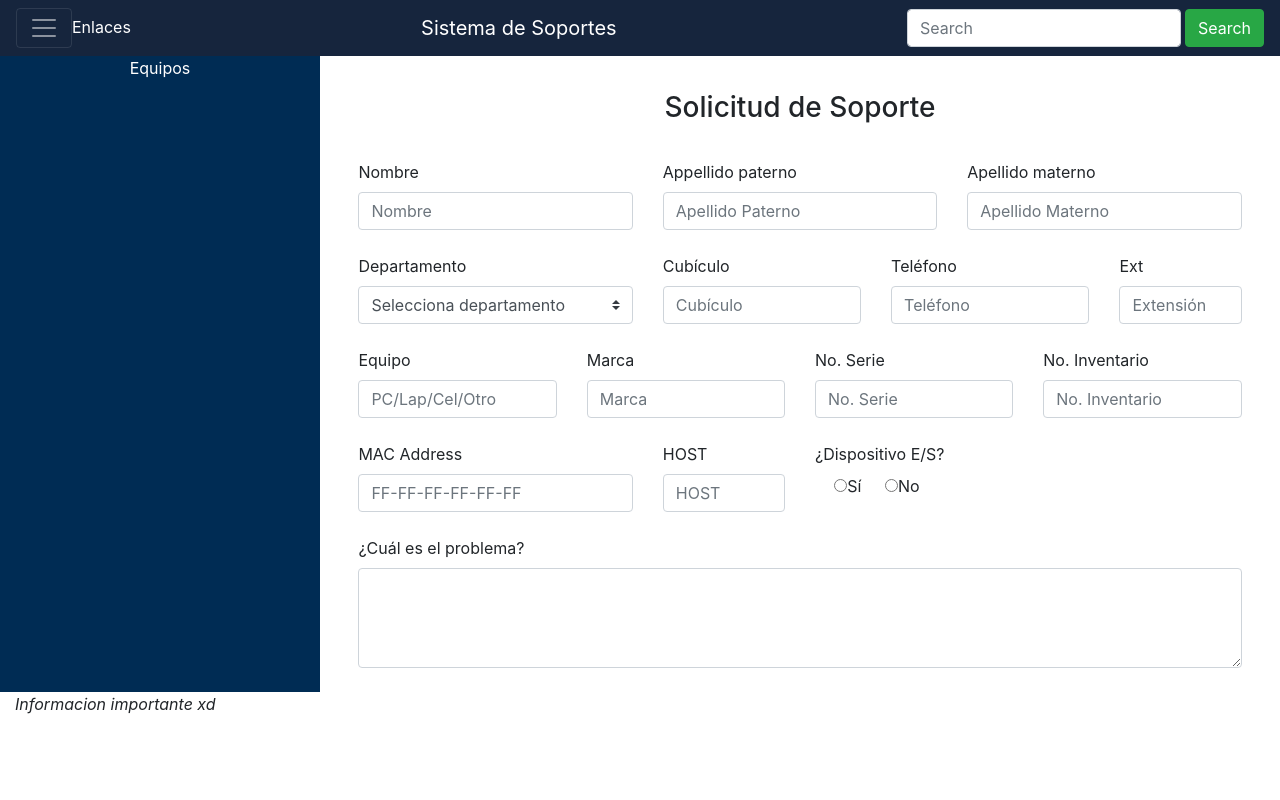
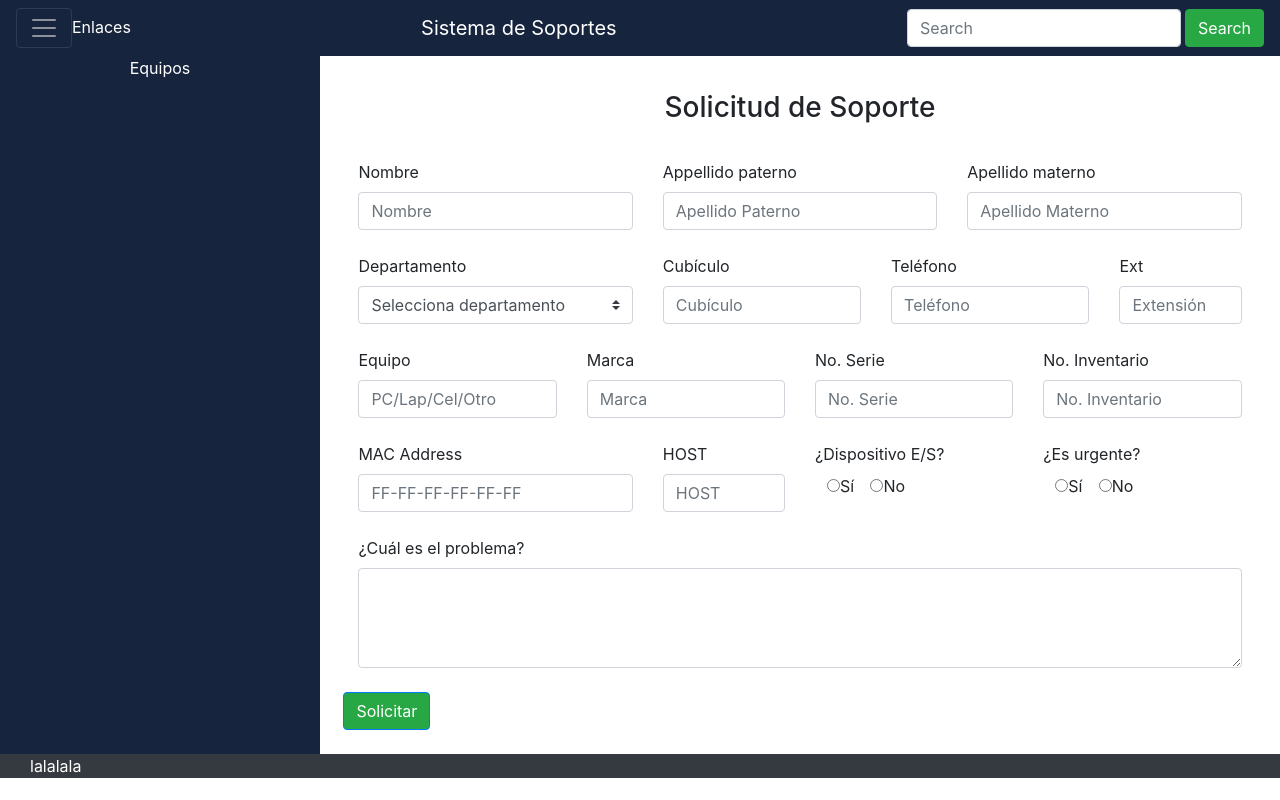
Before and after one commit to alexorozco2410/SistemaSoportes, a CodeIgniter app: page /SistemaSoportes/index.php/solicitud_controller/index in a window 1280 px wide. Run offline with CodeIgniter, Linux system fonts and the light colour scheme; some libraries are stand-ins or nearby versions.

Commit message:
03/10/2019

```diff
--- a/application/views/footer.php
+++ b/application/views/footer.php
@@ -1,8 +1,13 @@
     <footer>
-      <div class="container-fluid">
-        <p><em>Informacion importante xd</em></p>
-        <p><em></em></p>
-      </div>
+        <div class="container-fluid" >
+          <div class="row">
+            <div class="col-md-12 col-sm-12 col-xs-12 bg-dark" style="color:white;">
+              <div class="col-md-3">
+                lalalala
+              </div>
+            </div>
+          </div>
+        </div>
     </footer>
   </body>
 </html>
--- a/application/views/solicitud.php
+++ b/application/views/solicitud.php
@@ -76,10 +76,15 @@
               <label for="HOST">HOST</label>
               <input id="HOST" class="form-control" type="text" name="host" placeholder="HOST">
             </div>
-            <div class="col-md-4 mb-4">
+            <div class="col-md-3 mb-4">
               <label for="E-S">¿Dispositivo E/S?</label><br>
-              <input id="E-S" type="radio" name="e-s" value="Si">Sí
-              <input id="E-S" type="radio" name="e-s" value="No">No
+              <input id="E-S" class="sol-btns" type="radio" name="e-s" value="Si">Sí
+              <input id="E-S" class="sol-btns" type="radio" name="e-s" value="No">No
+            </div>
+            <div class="col-md-3 mb-4">
+              <label for="Urgente">¿Es urgente?</label><br>
+              <input id="Urgente" class="sol-btns" type="radio" name="urgente" value="Sí">Sí
+              <input id="Urgente" class="sol-btns" type="radio" name="urgente" value="No">No
             </div>
           </div>
           <div class="row">
@@ -88,6 +93,9 @@
               <textarea id="Problema" class="form-control" rows="3" name="problema"></textarea>
             </div>
           </div>
+          <div class="row">
+            <button type="submit" class="btn btn-primary bg-success mb-4">Solicitar</button>
+          </div>
         </form>
       </div>
     </div>
--- a/assets/css/login.css
+++ b/assets/css/login.css
@@ -1,5 +1,5 @@
 body{
-  background-image: url('../images/login_bg2.jpg');
+  background-image: url('../images/login_bg.jpg');
   background-repeat: no-repeat;
   background-position: center;
   background-attachment: fixed;
--- a/assets/css/solicitud.css
+++ b/assets/css/solicitud.css
@@ -1,5 +1,5 @@
 .bg-lp{
-  background-color: #002C54;
+  background-color: #16253d;
 }
 
 .col-sol-1{
@@ -23,8 +23,8 @@
   margin-bottom: 4%;
 }
 
-#E-S{
-  margin-left: 7%;
+.sol-btns{
+  margin-left: 6%;
 }
 
 #Problema{
```
Also changed, not shown: assets/images/login_bg.jpg (deleted), assets/images/login_bg3.png (deleted).
